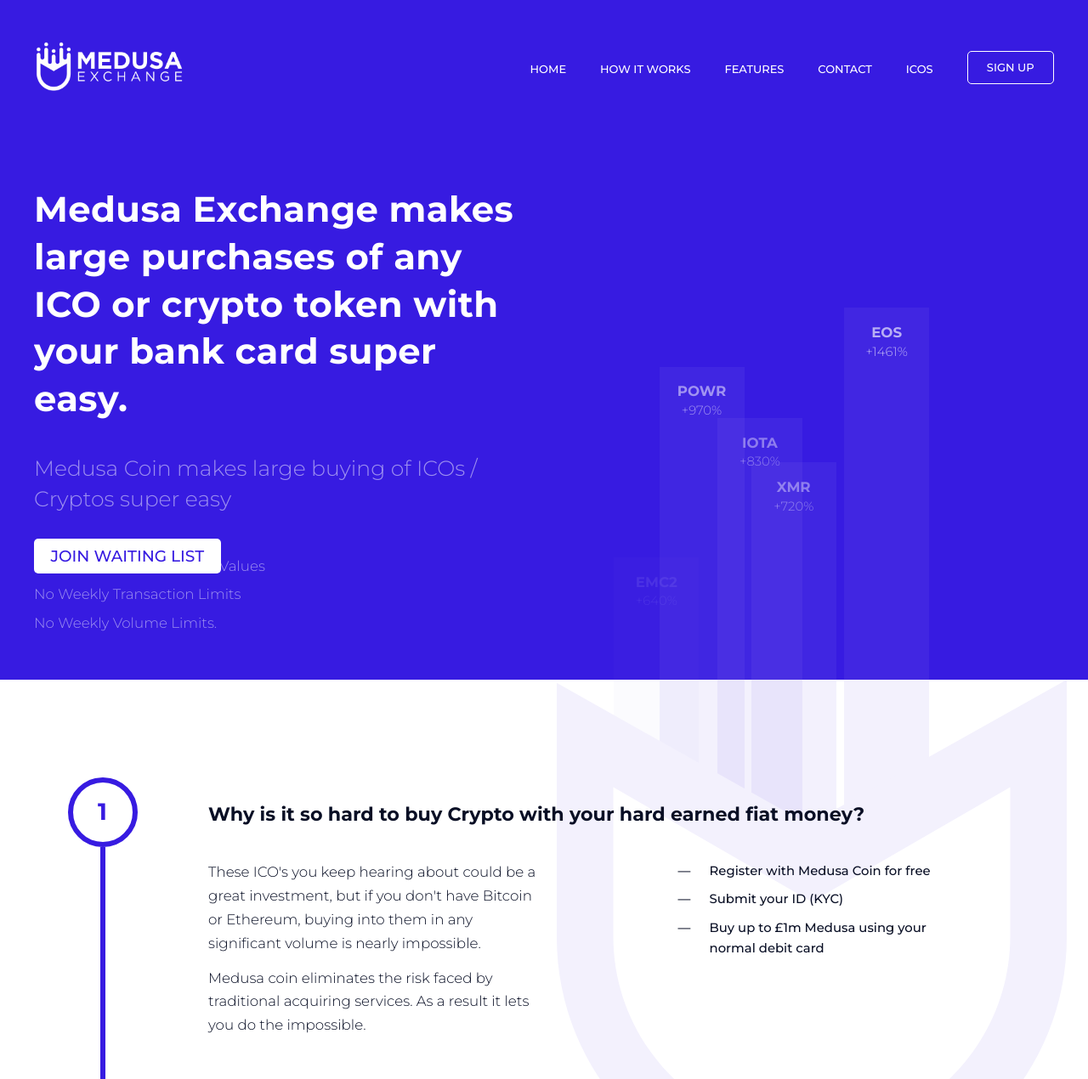
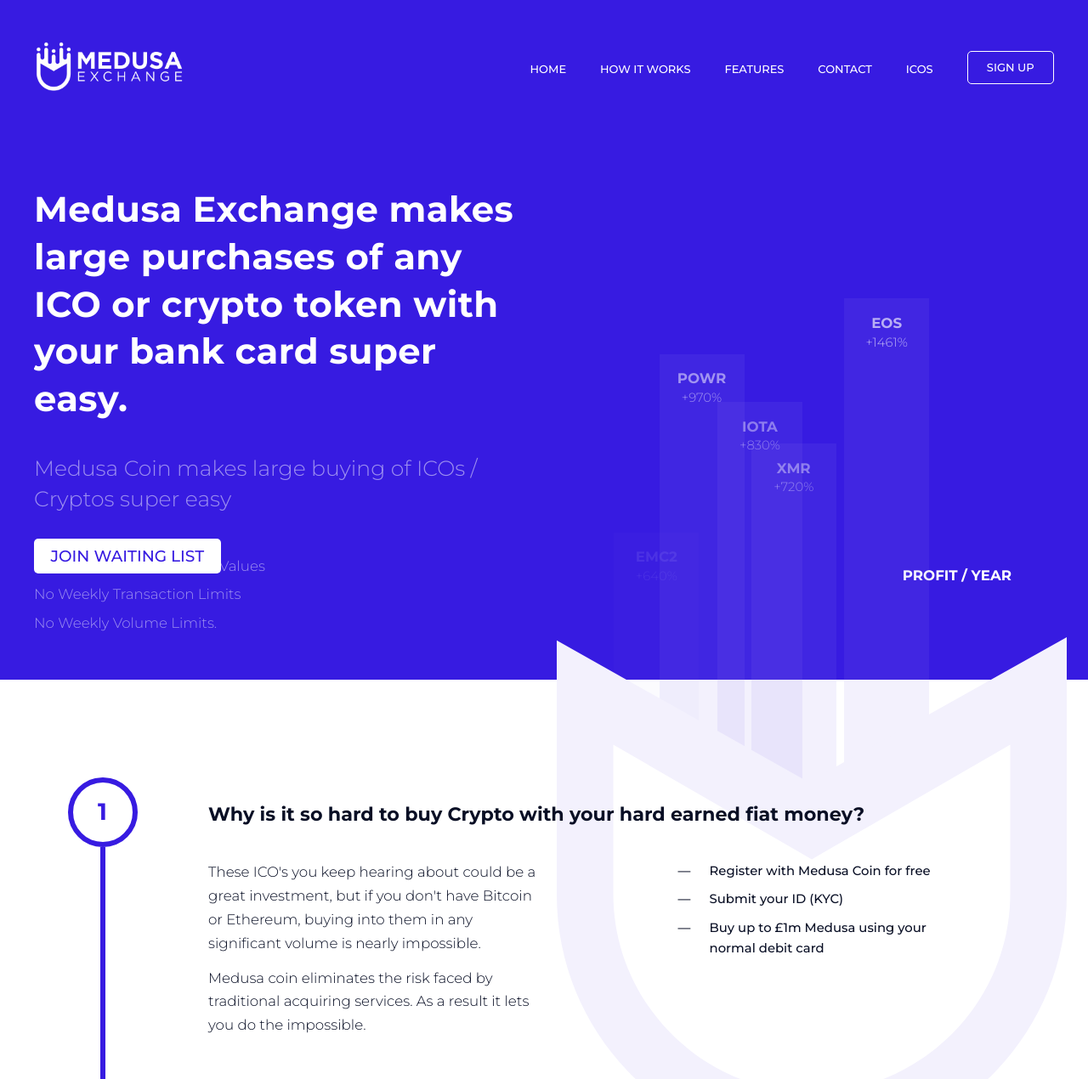
Before and after one commit to venskou/medusa-promo-website, a website: page src/sites/medusa/index.html in a window 1280 px wide. Shown: the top 1270 px of the page at 85% size. Drawn offline with nearby package versions, Linux system fonts and the light colour scheme; files that its build step writes are made by us from their sources; files whose address does not match are found by name.

Commit message:
styles update

```diff
--- a/src/assets/css/blocks/page-header.scss
+++ b/src/assets/css/blocks/page-header.scss
@@ -206,7 +206,7 @@
 
   &__stats {
     position: relative;
-    height: calc(100% + 190px);
+    height: calc(100% + 140px);
     box-sizing: content-box;
     overflow-y: hidden;
     z-index: 10;
@@ -226,7 +226,7 @@
     position: absolute;
     left: 15px;
     right: 0;
-    top: 100%;
+    top: calc(100% - 50px);
     z-index: 20;
 
     @media(max-width: $md-max-width) {
@@ -240,7 +240,7 @@
     font-size: rem(18);
     position: absolute;
     right: 50px;
-    bottom: 50px;
+    bottom: 250px;
 
     @media(max-width: $xl-max-width) {
       font-size: rem(16);
```
